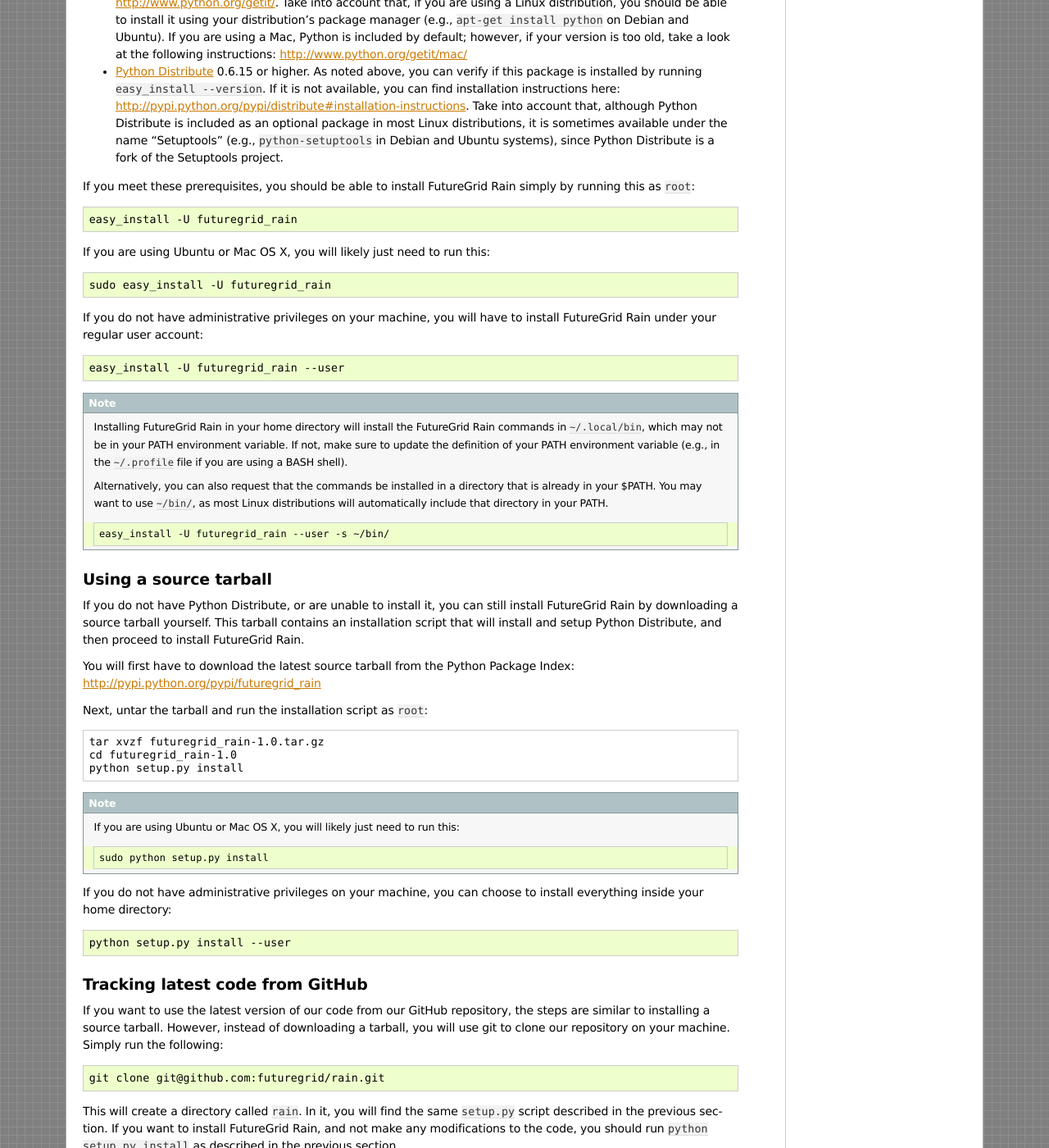
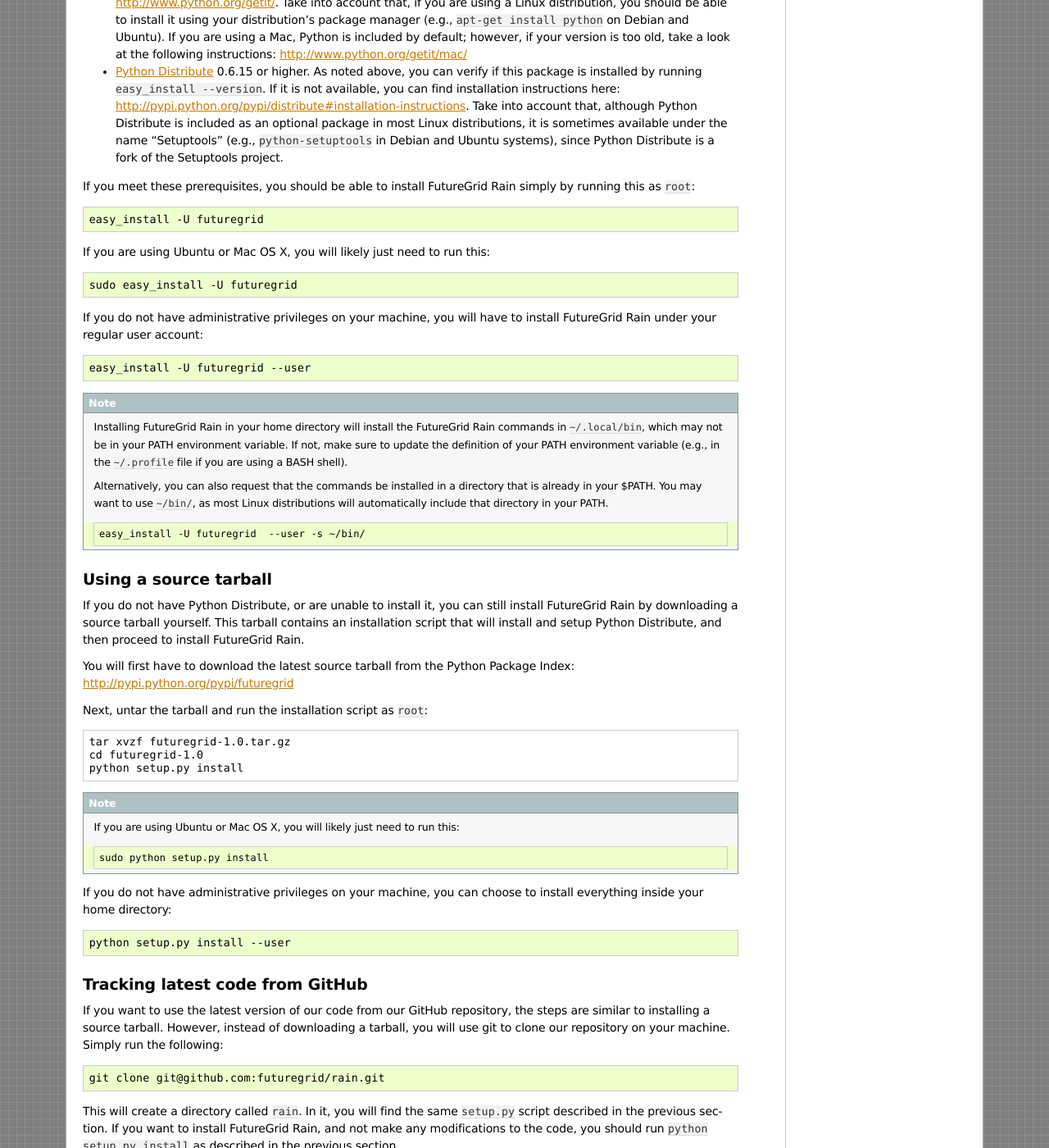
Before and after one commit to futuregrid/rain, a Sphinx documentation site: the page built from doc/install.rst, in a window 1280 px wide and 1400 px high, scrolled down 706 px. Shown: the whole window at 82% size. Built offline with Sphinx 7.4.7, drawn with Linux system fonts in a browser that asks for light colours.

Commit message:
rain doc

```diff
--- a/doc/install.rst
+++ b/doc/install.rst
@@ -47,16 +47,16 @@
 If you meet these prerequisites, you should be able to
 install FutureGrid Rain simply by running this as ``root``::
 
-   easy_install -U futuregrid_rain
+   easy_install -U futuregrid
 
 If you are using Ubuntu or Mac OS X, you will likely just need to run this::
 
-   sudo easy_install -U futuregrid_rain
+   sudo easy_install -U futuregrid
 
 If you do not have administrative privileges on your machine, you will have to install FutureGrid Rain
 under your regular user account::
 
-   easy_install -U futuregrid_rain --user
+   easy_install -U futuregrid --user
 
 .. note::
    Installing FutureGrid Rain in your home directory will install the FutureGrid Rain commands
@@ -70,7 +70,7 @@
 
    ::
 
-      easy_install -U futuregrid_rain --user -s ~/bin/
+      easy_install -U futuregrid  --user -s ~/bin/
 
 
 .. _source_tarball:
@@ -83,14 +83,14 @@
 that will install and setup Python Distribute, and then proceed to install FutureGrid Rain.
 
 You will first have to download the latest source tarball from the Python Package Index:
-http://pypi.python.org/pypi/futuregrid_rain
+http://pypi.python.org/pypi/futuregrid
 
 Next, untar the tarball and run the installation script as ``root``:
 
 .. parsed-literal::
 
-   tar xvzf futuregrid_rain-|release|.tar.gz
-   cd futuregrid_rain-|release|
+   tar xvzf futuregrid-|release|.tar.gz
+   cd futuregrid-|release|
    python setup.py install
 
 .. note::
```
